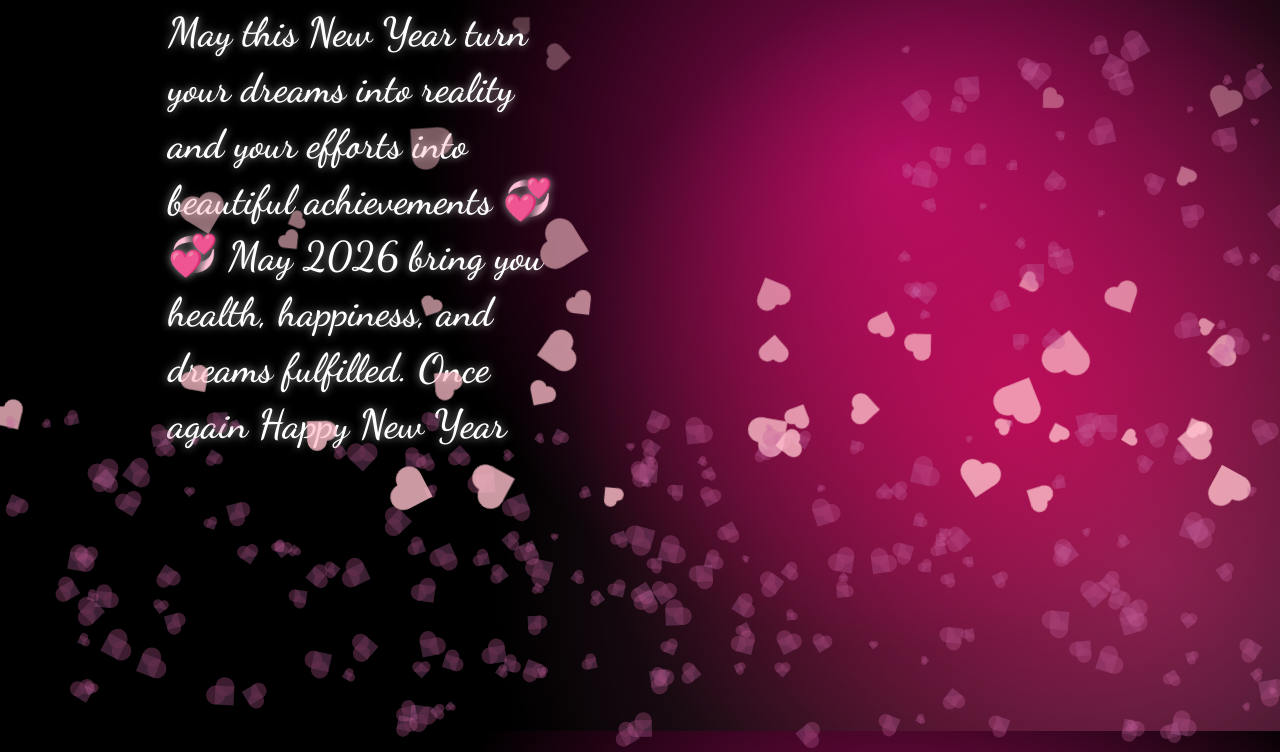
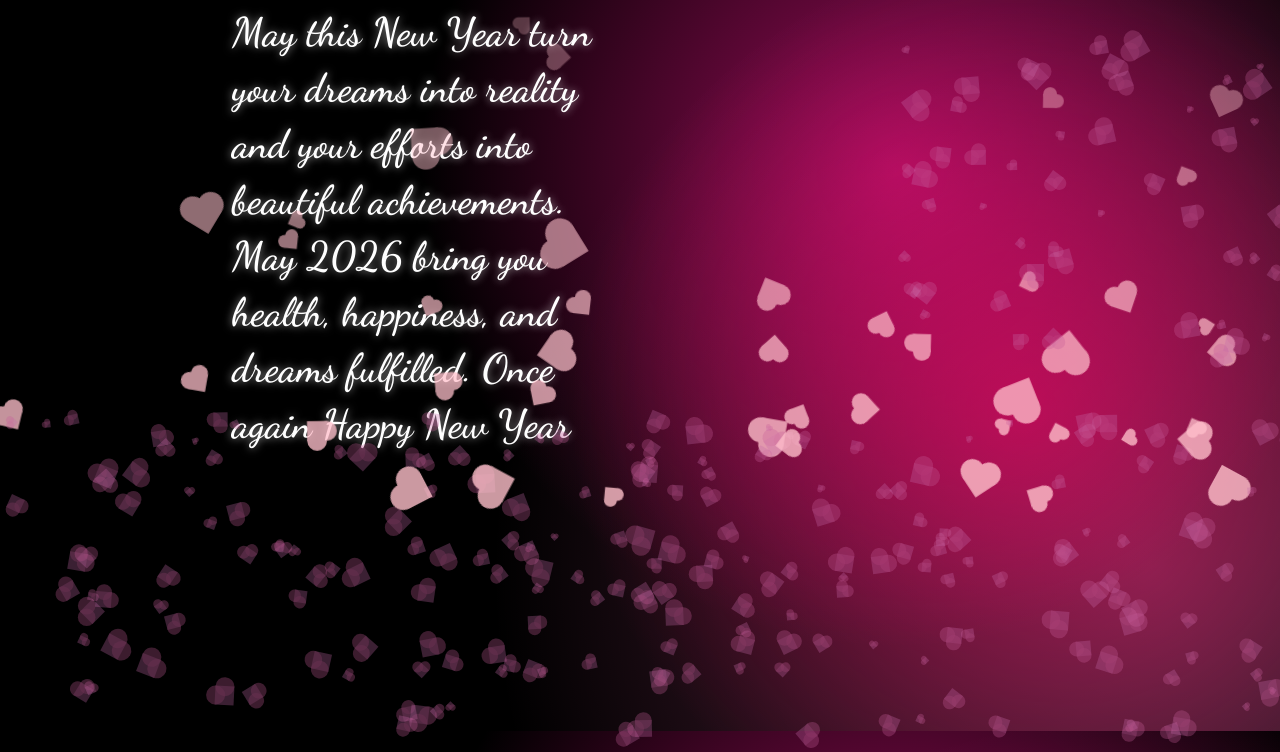
Before and after one commit to kalyani8247/NewYearWishCard.github.io, a plain HTML site: page index.html in a window 1280 px wide. Shown: the part 69-821 px from the top of the page. Drawn offline with nearby package versions, Linux system fonts and the light colour scheme.

Commit message:
Update card position and refine quote text
Adjusted card positioning and modified quote text for clarity.

```diff
--- a/index.html
+++ b/index.html
@@ -27,7 +27,7 @@
     .card {
         position: absolute;
         top: 30%;
-        left: 10%;
+        left: 15%;
         transform: translateY(-50%);
         padding: 40px;
         color: #fff;
@@ -131,7 +131,7 @@
     <div class="title"> Happy New Year </div>
     <div class="quote">
         May this New Year turn your dreams into reality
-        and your efforts into beautiful achievements 💞💞
+        and your efforts into beautiful achievements.
 
 
         May 2026 bring you health, happiness,
```
